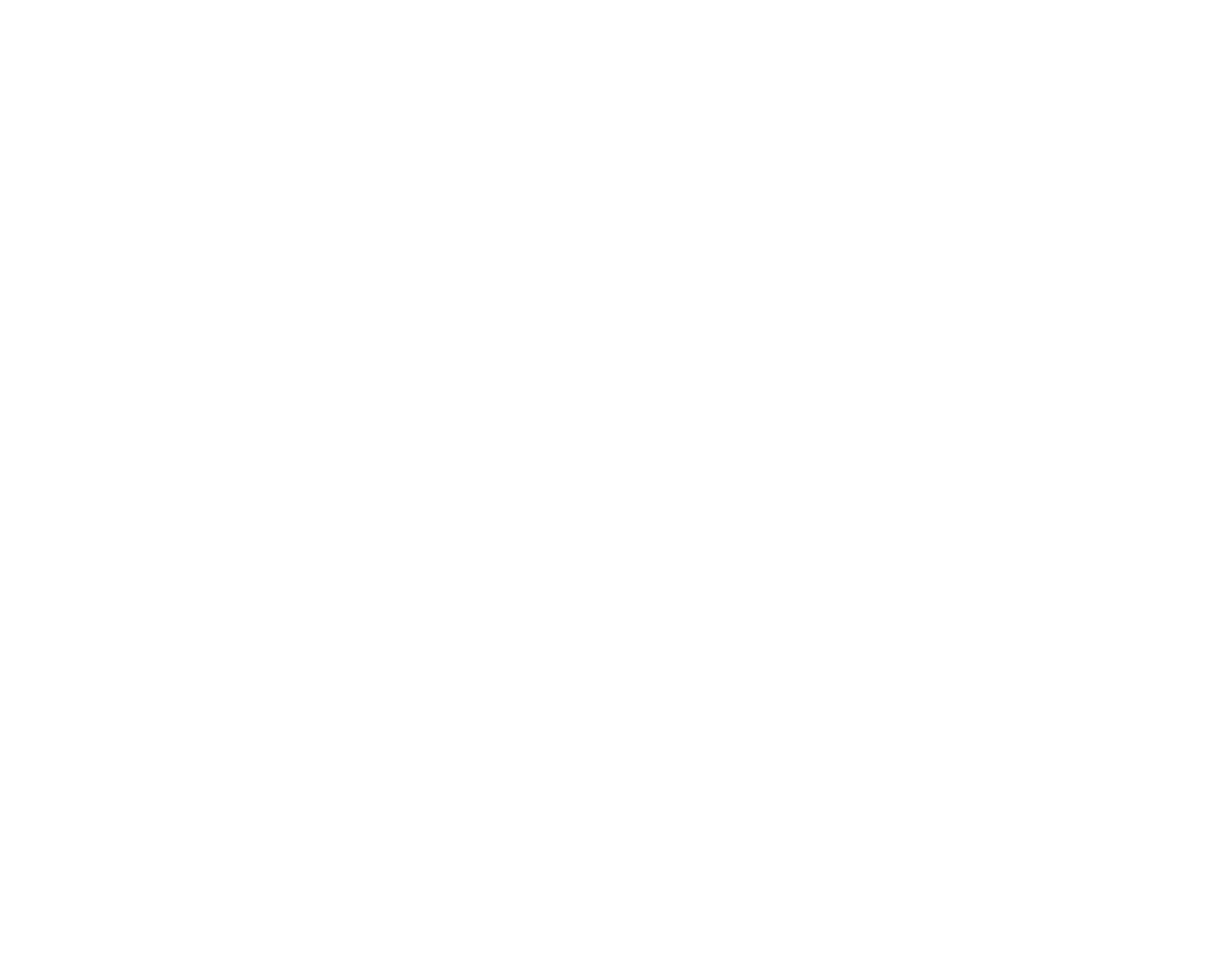
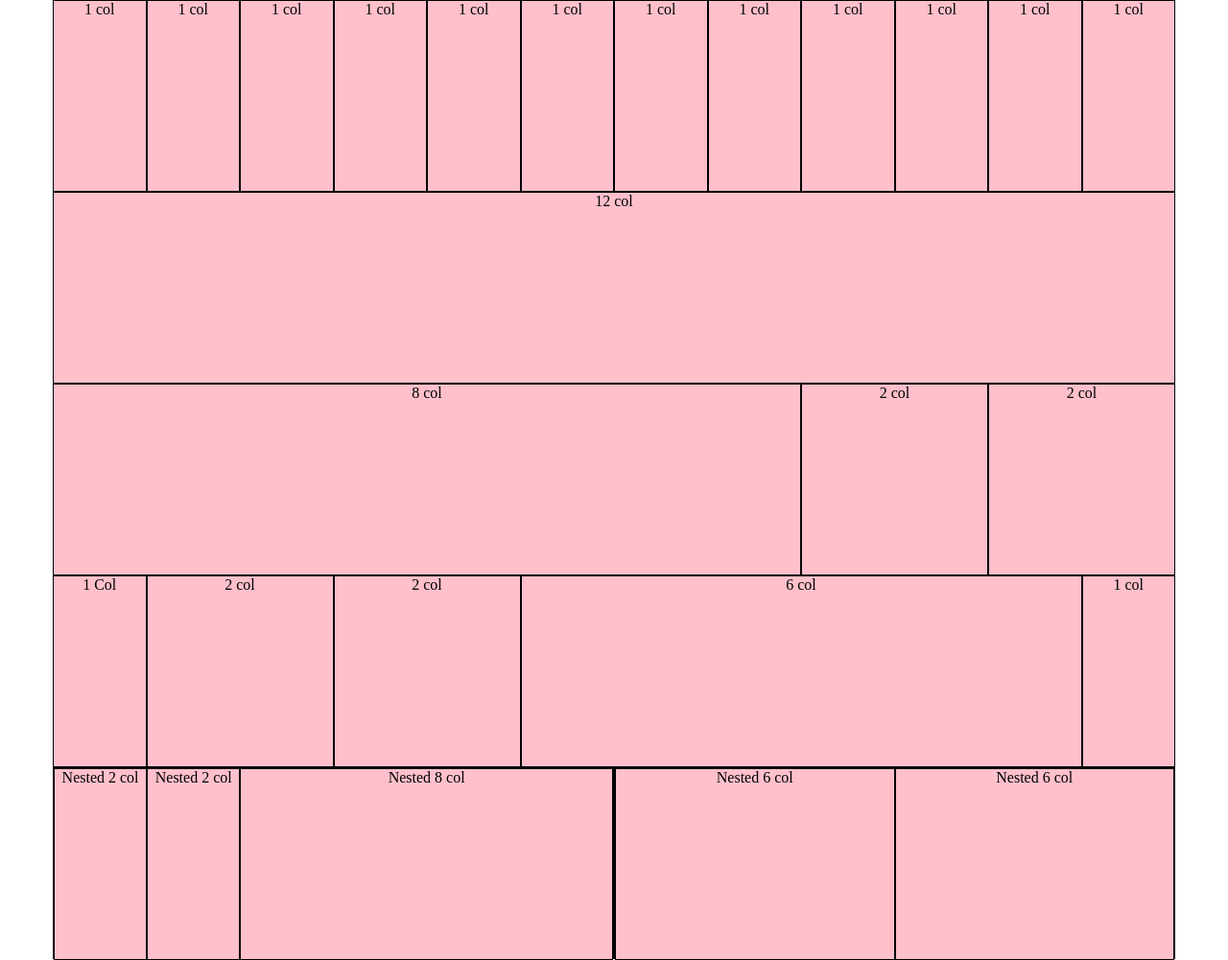
Before and after one commit to matteomichelon/html-css-12bool, a plain HTML site: page index.html in a window 1280 px wide. Shown: the whole page at 96% size. Before the commit the page ends 800 px from the top, so only its background shows below. Drawn offline with Linux system fonts and the light colour scheme.

Commit message:
aggiunta struttura base

```diff
--- a/css/12bool.css
+++ b/css/12bool.css
@@ -0,0 +1,137 @@
+/* DEBUG */
+
+.debug .container {
+    height: 200px;
+    background-color: #ffc0cb;
+}
+
+.debug [class*="col-"] {
+    border: 1px solid black;
+    height: 100%;
+    text-align: center;
+}
+
+/* FRAMEWORK */
+
+/* Reset */
+
+* {
+    margin: 0;
+    padding: 0;
+    box-sizing: border-box;
+}
+
+/* Container */
+
+.container {
+    max-width: 1170px;
+    margin: 0 auto;
+}
+
+.container::after {
+    content: "";
+    display: table;
+    clear: both;
+}
+
+[class*="col-"] {
+    float: left;
+}
+
+/* Colums */
+
+.col-1 {
+    width: calc( ( 100% / 12) * 1);
+}
+
+.col-2 {
+    width: calc( ( 100% / 12) * 2);
+}
+
+.col-3 {
+    width: calc( ( 100% / 12) * 3);
+}
+
+.col-4 {
+    width: calc( ( 100% / 12) * 4);
+}
+
+.col-5 {
+    width: calc( ( 100% / 12) * 5);
+}
+
+.col-6 {
+    width: calc( ( 100% / 12) * 6);
+}
+
+.col-7 {
+    width: calc( ( 100% / 12) * 7);
+}
+
+.col-8 {
+    width: calc( ( 100% / 12) * 8);
+}
+
+.col-9 {
+    width: calc( ( 100% / 12) * 9);
+}
+
+.col-10 {
+    width: calc( ( 100% / 12) * 10);
+}
+
+.col-11 {
+    width: calc( ( 100% / 12) * 11);
+}
+
+.col-12 {
+    width: calc( ( 100% / 12) * 12);
+}
+
+/* Offset */
+
+.col-offset-1 {
+    margin-left: calc( ( 100% / 12) * 1);
+}
+
+.col-offset-2 {
+    margin-left: calc( ( 100% / 12) * 2);
+}
+
+.col-offset-3 {
+    margin-left: calc( ( 100% / 12) * 3);
+}
+
+.col-offset-4 {
+    margin-left: calc( ( 100% / 12) * 4);
+}
+
+.col-offset-5 {
+    margin-left: calc( ( 100% / 12) * 5);
+}
+
+.col-offset-6 {
+    margin-left: calc( ( 100% / 12) * 6);
+}
+
+.col-offset-7 {
+    margin-left: calc( ( 100% / 12) * 7);
+}
+
+.col-offset-8 {
+    margin-left: calc( ( 100% / 12) * 8);
+}
+
+.col-offset-9 {
+    margin-left: calc( ( 100% / 12) * 9);
+}
+
+.col-offset-10 {
+    margin-left: calc( ( 100% / 12) * 10);
+}
+
+.col-offset-11 {
+    margin-left: calc( ( 100% / 12) * 11);
+}
+
+/* Column Inner */
--- a/index.html
+++ b/index.html
@@ -1,5 +1,6 @@
 <!DOCTYPE html>
 <html lang="en">
+
 <head>
     <meta charset="UTF-8">
     <meta http-equiv="X-UA-Compatible" content="IE=edge">
@@ -7,7 +8,105 @@
     <title>12 Bool</title>
     <link rel="stylesheet" href="css/12bool.css">
 </head>
-<body>
 
+<body class="debug">
+
+    <div class="container">
+        <div class="col-1">
+            <span>1 col</span>
+        </div>
+        <div class="col-1">
+            <span>1 col</span>
+        </div>
+        <div class="col-1">
+            <span>1 col</span>
+        </div>
+        <div class="col-1">
+            <span>1 col</span>
+        </div>
+        <div class="col-1">
+            <span>1 col</span>
+        </div>
+        <div class="col-1">
+            <span>1 col</span>
+        </div>
+        <div class="col-1">
+            <span>1 col</span>
+        </div>
+        <div class="col-1">
+            <span>1 col</span>
+        </div>
+        <div class="col-1">
+            <span>1 col</span>
+        </div>
+        <div class="col-1">
+            <span>1 col</span>
+        </div>
+        <div class="col-1">
+            <span>1 col</span>
+        </div>
+        <div class="col-1">
+            <span>1 col</span>
+        </div>
+    </div>
+
+    <div class="container">
+        <div class="col-12">
+            <span>12 col</span>
+        </div>
+    </div>
+
+    <div class="container">
+        <div class="col-8">
+            <span>8 col</span>
+        </div>
+        <div class="col-2">
+            <span>2 col</span>
+        </div>
+        <div class="col-2">
+            <span>2 col</span>
+        </div>
+    </div>
+
+    <div class="container">
+        <div class="col-1">
+            <span>1 Col</span>
+        </div>
+        <div class="col-2">
+            <span>2 col</span>
+        </div>
+        <div class="col-2">
+            <span>2 col</span>
+        </div>
+        <div class="col-6">
+            <span>6 col</span>
+        </div>
+        <div class="col-1">
+            <span>1 col</span>
+        </div>
+    </div>
+
+    <div class="container">
+        <div class="col-6">
+            <div class="container">
+                <div class="col-2">
+                    <span>Nested 2 col</span>
+                </div>
+                <div class="col-2"><span>Nested 2 col</span></div>
+                <div class="col-8"><span>Nested 8 col</span></div>
+            </div>
+        </div>
+        <div class="col-6">
+            <div class="container">
+                <div class="col-6">
+                    <span>Nested 6 col</span>
+                </div>
+                <div class="col-6">
+                    <span>Nested 6 col</span>
+                </div>
+            </div>
+        </div>
+    </div>
 </body>
+
 </html>
```
